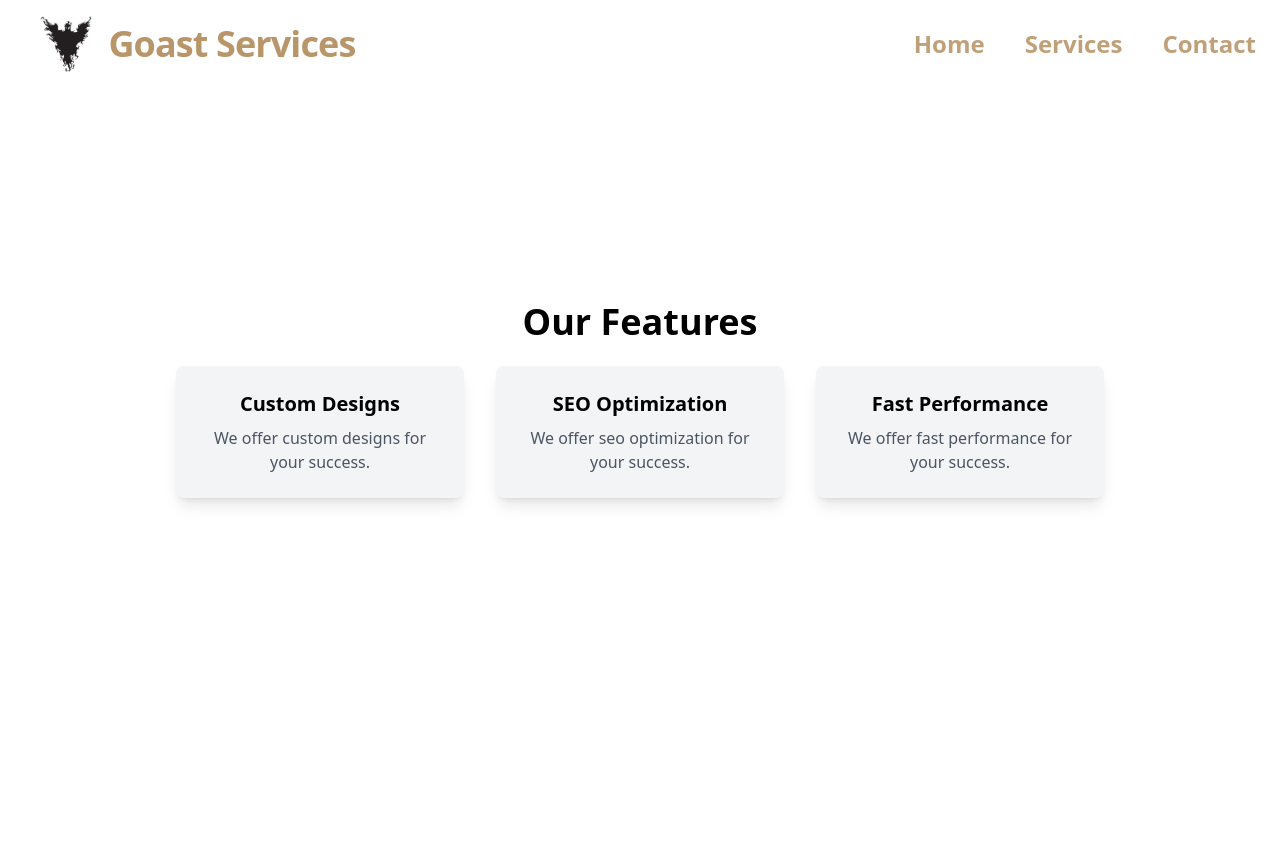
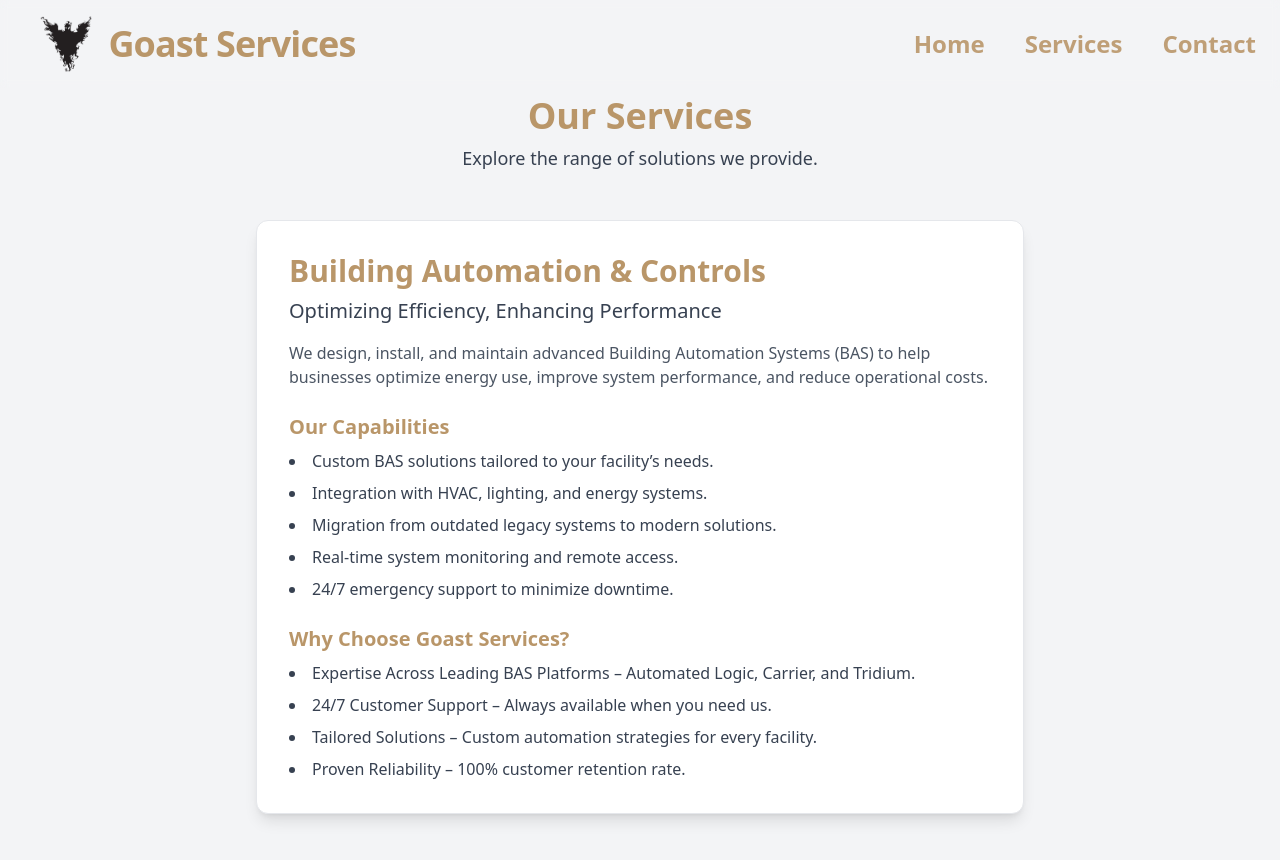
Before and after one commit to John-Naquin/Goast-Services, a React (Vite) app: page /services in a window 1280 px wide. Before the commit the page ends 800 px from the top, so only its background shows below. Built offline with nearby package versions, Linux system fonts and the light colour scheme.

Commit message:
Added card conmponent for services and added a service

```diff
--- /dev/null
+++ b/src/components/ServiceCard.jsx
@@ -0,0 +1,35 @@
+import { motion } from "framer-motion";
+
+export function ServiceCard({ title, subtitle, description, capabilities, whyChoose }) {
+  return (
+    <motion.div
+      className="bg-white shadow-lg rounded-xl p-6 sm:p-8 w-full max-w-3xl border border-gray-200"
+      whileHover={{ scale: 1.02 }}
+      transition={{ duration: 0.3 }}
+    >
+      <h3 className="text-2xl sm:text-3xl font-bold text-brandGold">{title}</h3>
+      <p className="text-lg sm:text-xl text-gray-700 mt-2">{subtitle}</p>
+      <p className="text-gray-600 mt-4">{description}</p>
+
+      <div className="mt-6">
+        <h4 className="text-xl font-semibold text-brandGold">Our Capabilities</h4>
+        <ul className="list-disc list-inside text-gray-700 mt-2 space-y-2">
+          {capabilities.map((capability, index) => (
+            <li key={index}>{capability}</li>
+          ))}
+        </ul>
+      </div>
+
+      {whyChoose && (
+        <div className="mt-6">
+          <h4 className="text-xl font-semibold text-brandGold">Why Choose Goast Services?</h4>
+          <ul className="list-disc list-inside text-gray-700 mt-2 space-y-2">
+            {whyChoose.map((reason, index) => (
+              <li key={index}>{reason}</li>
+            ))}
+          </ul>
+        </div>
+      )}
+    </motion.div>
+  );
+}
--- a/src/pages/Services.jsx
+++ b/src/pages/Services.jsx
@@ -1,13 +1,39 @@
+import { ServiceCard } from "../components/ServiceCard";
+
 function Services() {
+  const services = [
+    {
+      title: "Building Automation & Controls",
+      subtitle: "Optimizing Efficiency, Enhancing Performance",
+      description:
+        "We design, install, and maintain advanced Building Automation Systems (BAS) to help businesses optimize energy use, improve system performance, and reduce operational costs.",
+      capabilities: [
+        "Custom BAS solutions tailored to your facility’s needs.",
+        "Integration with HVAC, lighting, and energy systems.",
+        "Migration from outdated legacy systems to modern solutions.",
+        "Real-time system monitoring and remote access.",
+        "24/7 emergency support to minimize downtime.",
+      ],
+      whyChoose: [
+        "Expertise Across Leading BAS Platforms – Automated Logic, Carrier, and Tridium.",
+        "24/7 Customer Support – Always available when you need us.",
+        "Tailored Solutions – Custom automation strategies for every facility.",
+        "Proven Reliability – 100% customer retention rate.",
+      ],
+    },
+    // Add more services here as needed
+  ];
+
   return (
-      <section className="h-screen flex flex-col justify-center items-center bg-white text-center">
-        <h2 className="text-4xl font-bold">Our Features</h2>
-        <div className="mt-6 flex flex-wrap justify-center gap-8">
-          {["Custom Designs", "SEO Optimization", "Fast Performance"].map((feature, index) => (
-            <div key={index} className="bg-gray-100 p-6 shadow-lg rounded-lg w-72 hover:shadow-2xl transition-transform">
-              <h3 className="text-xl font-semibold">{feature}</h3>
-              <p className="mt-2 text-gray-600">We offer {feature.toLowerCase()} for your success.</p>
+    <section className="min-h-screen bg-gray-100 pt-20 sm:pt-24 pb-12 px-6 sm:px-12 lg:px-24">
+      <div className="max-w-6xl mx-auto text-center">
+        <h2 className="text-4xl font-bold text-brandGold">Our Services</h2>
+        <p className="text-lg text-gray-700 mt-2">Explore the range of solutions we provide.</p>
       </div>
+
+      <div className="mt-12 flex flex-col items-center space-y-8">
+        {services.map((service, index) => (
+          <ServiceCard key={index} {...service} />
         ))}
       </div>
     </section>
```
Lines whose indentation alone changed are shown as unchanged.
